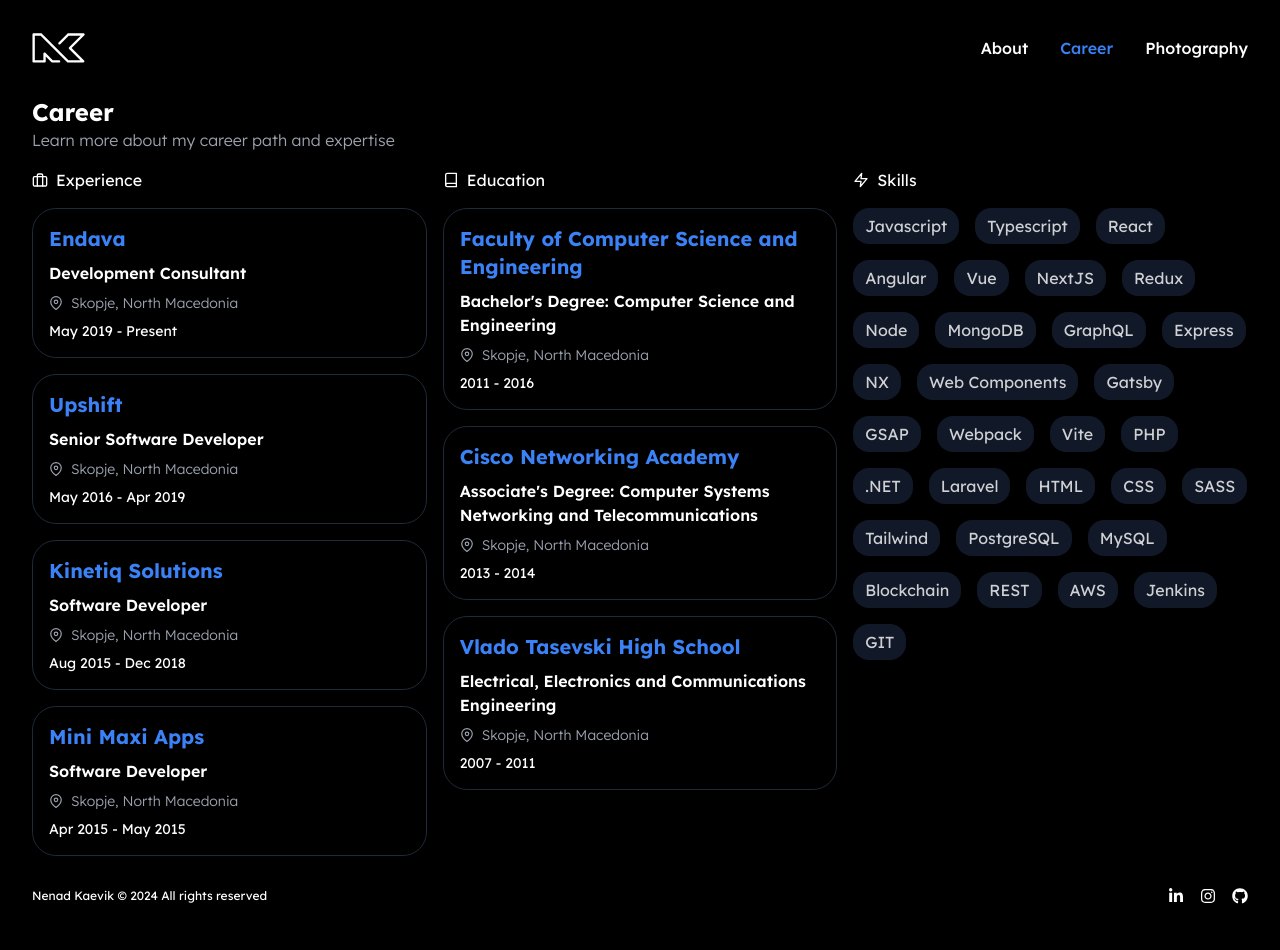
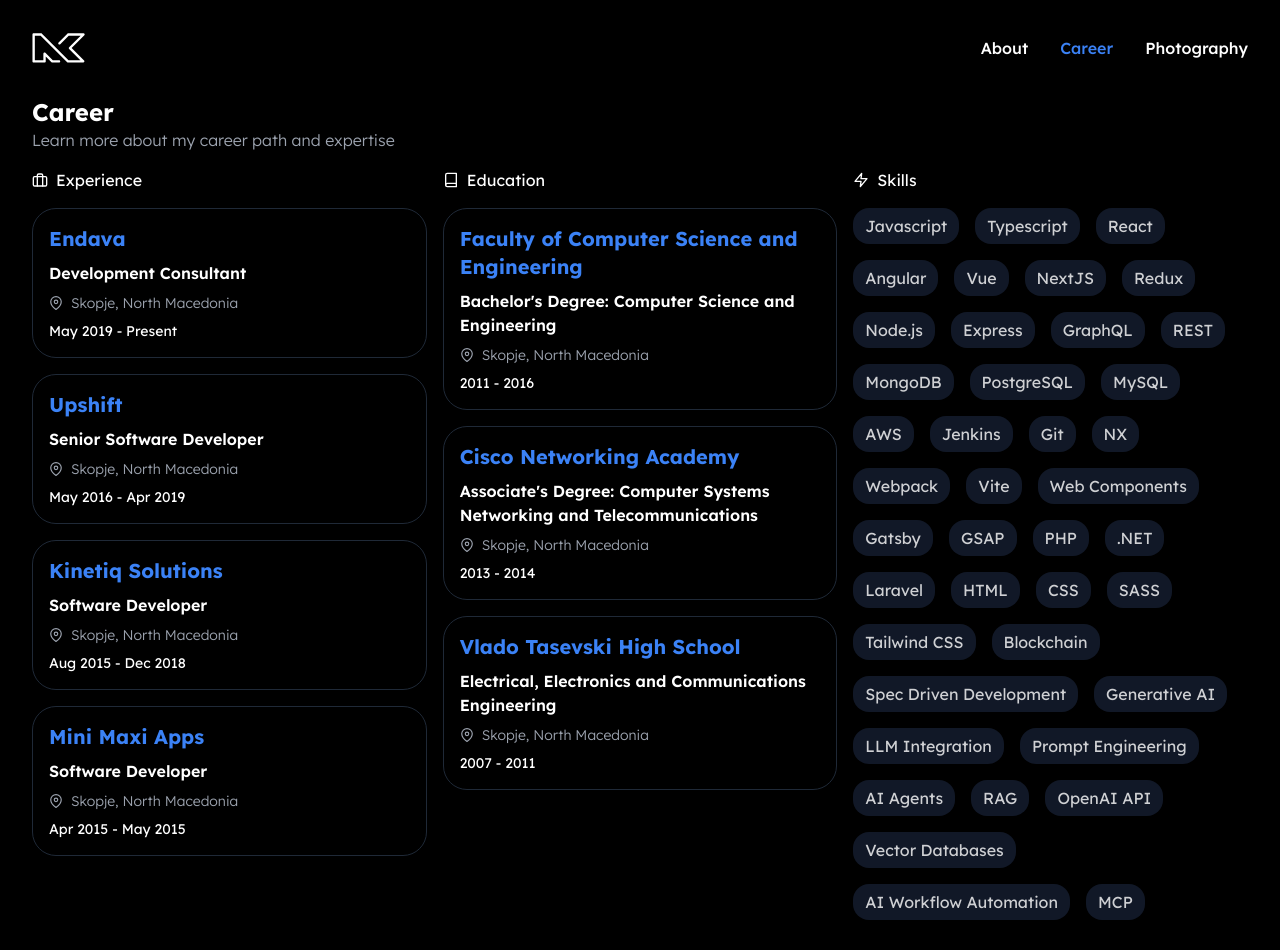
Before and after one commit to NenadKaevik/portfolio, a Next.js app: page /career in a window 1280 px wide. Shown: the top 950 px of the page. Built offline with nearby package versions, Linux system fonts and the light colour scheme.

Commit message:
Update skills

```diff
--- a/src/content/career.ts
+++ b/src/content/career.ts
@@ -55,28 +55,40 @@
   "Vue",
   "NextJS",
   "Redux",
-  "Node",
+  "Node.js",
+  "Express",
+  "GraphQL",
+  "REST",
   "MongoDB",
-  "GraphQL",
-  "Express",
+  "PostgreSQL",
+  "MySQL",
+  "AWS",
+  "Jenkins",
+  "Git",
   "NX",
+  "Webpack",
+  "Vite",
   "Web Components",
   "Gatsby",
   "GSAP",
-  "Webpack",
-  "Vite",
   "PHP",
   ".NET",
   "Laravel",
   "HTML",
   "CSS",
   "SASS",
-  "Tailwind",
-  "PostgreSQL",
-  "MySQL",
+  "Tailwind CSS",
   "Blockchain",
-  "REST",
-  "AWS",
-  "Jenkins",
-  "GIT",
+
+  // AI & Modern Development
+  "Spec Driven Development",
+  "Generative AI",
+  "LLM Integration",
+  "Prompt Engineering",
+  "AI Agents",
+  "RAG",
+  "OpenAI API",
+  "Vector Databases",
+  "AI Workflow Automation",
+  "MCP",
 ];
```
